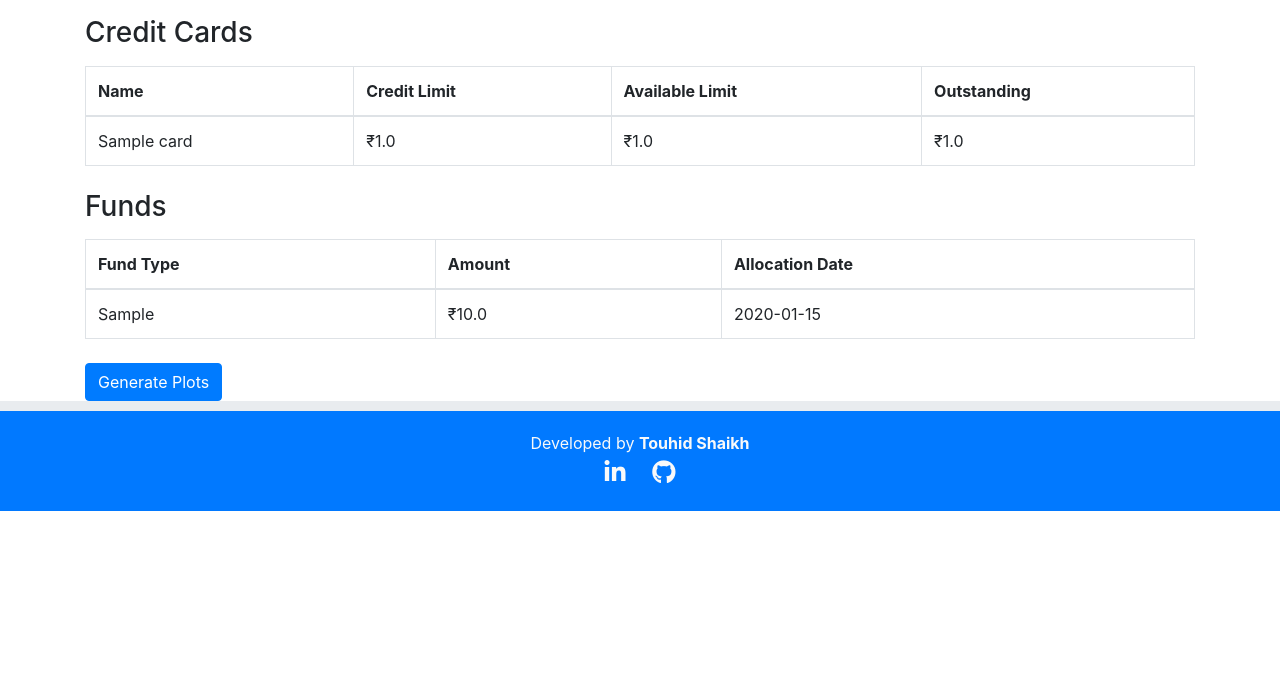
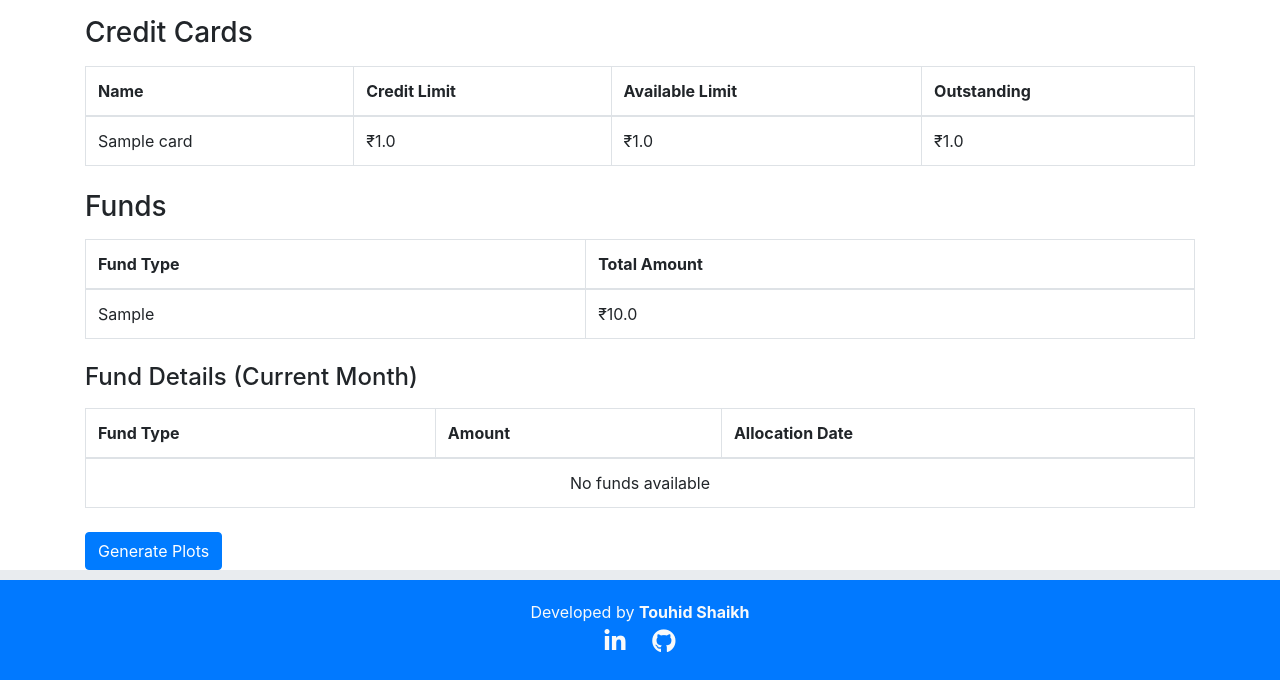
Before and after one commit to tauhidalam/expense-tracker-in1, a Flask app: page / in a window 1280 px wide. Shown: the part 428-1108 px from the top of the page. Before the commit the page ends 939 px from the top, so only its background shows below. Run offline with Flask 3, Linux system fonts and the light colour scheme; a user stored in the database is signed in; tables that the repository leaves empty hold one stand-in row (values such as "Sample post"); some libraries are stand-ins or nearby versions.

Commit message:
Enhance add funds & added delete options

```diff
--- a/app.py
+++ b/app.py
@@ -124,7 +124,7 @@ class ExpenseForm(FlaskForm):
     date = DateField('Date', format='%Y-%m-%d', default=datetime.today, validators=[DataRequired(),validate_current_month])
     description = StringField('Description', validators=[DataRequired(), Length(max=200)])
     amount = FloatField('Amount', validators=[DataRequired()])
-    category = SelectField('Category', choices=[('Home', 'Home'), ('Self', 'Self'), ('Debt', 'Debt'), ('Others', 'Others')])
+    category = SelectField('Category', choices=[('Home', 'Home'), ('Self', 'Self'), ('Debt given', 'Debt given'), ('Debt Repayment','Debt Repayment'),('Credit Card Repayment','Credit Card Repayment'),('Others', 'Others')])
     spend_source = SelectField('Spend Source', choices=[('Cash', 'Cash'), ('Online/UPI', 'Online/UPI'), ('Cashback', 'Cashback'), ('Credit Card', 'Credit Card'), ('Funds', 'Funds')])
     credit_card_name = SelectField('Credit Card Name', choices=[], validators=[Optional()])
     fund_id = SelectField('Fund', coerce=int, validators=[Optional()])
@@ -133,7 +133,7 @@ class ExpenseForm(FlaskForm):
 class IncomeForm(FlaskForm):
     date = DateField('Date', validators=[DataRequired(),validate_current_month])
     amount = FloatField('Amount', validators=[DataRequired()])
-    source = SelectField('Source of Income', choices=[('Salary', 'Salary'), ('Cashbacks', 'Cashbacks'), ('Others', 'Others')], validators=[DataRequired()])
+    source = SelectField('Source of Income', choices=[('Salary', 'Salary'), ('Cashbacks', 'Cashbacks'),('Rollovered amount','Rollovered amount'),('Debt repayed','Debt repayed'), ('Others', 'Others')], validators=[DataRequired()])
     submit = SubmitField('Add Income')
 
 class CreditCardForm(FlaskForm):
@@ -142,7 +142,7 @@ class CreditCardForm(FlaskForm):
     submit = SubmitField('Add Credit Card')
 
 class FundForm(FlaskForm):
-    allocation_date = DateField('Allocation Date', validators=[DataRequired(),validate_current_month])
+    allocation_date = DateField('Allocation Date', validators=[DataRequired()])
     amount = FloatField('Amount', validators=[DataRequired()])
     fund_type = SelectField('Fund Type', choices=[('Savings', 'Savings'), ('Emergency Fund', 'Emergency Fund'), ('Repairing Fund', 'Repairing Fund'), ('Others', 'Others')])
     submit = SubmitField('Add Fund')
@@ -271,12 +271,26 @@ def dashboard():
         and expense.spend_source in ['Cash', 'Online/UPI', 'Cashback']
     )
     # Calculate total funds for the current month
-    total_funds = sum(
-        fund.amount for fund in funds
-        if fund.allocation_date.month == current_month and fund.allocation_date.year == current_year
-    )
+    # Consolidate funds by type
+    current_month_funds = [fund for fund in funds if fund.allocation_date.month == current_month and fund.allocation_date.year == current_year]
 
-    # Calculate total available amount
+    # Consolidate fund amounts by fund type
+    consolidated_funds = {}
+    for fund in funds:
+        if fund.fund_type in consolidated_funds:
+            consolidated_funds[fund.fund_type] += fund.amount
+        else:
+            consolidated_funds[fund.fund_type] = fund.amount
+
+    # Calculate current month funds to calculate available amount for current month
+        consolidated_current_month_funds = {}
+    for fund in current_month_funds:
+        if fund.fund_type in consolidated_current_month_funds:
+            consolidated_current_month_funds[fund.fund_type] += fund.amount
+        else:
+            consolidated_current_month_funds[fund.fund_type] = fund.amount
+    # Calculate total available amount (excluding consolidated fund amounts)
+    total_funds = sum(consolidated_current_month_funds.values())
     total_available = total_income - total_expenses - total_funds
 
     # Determine the background color based on the balance
@@ -299,9 +313,10 @@ def dashboard():
         outstanding_color = 'green'
 
     # Render the dashboard without plots
-    return render_template('dashboard.html', expenses=recent_expenses, funds=funds, credit_cards=credit_cards,
+    return render_template('dashboard.html', expenses=recent_expenses, funds=current_month_funds, credit_cards=credit_cards,
                            total_available=total_available, balance_color=balance_color,
-                           total_outstanding=total_outstanding, outstanding_color=outstanding_color)
+                           total_outstanding=total_outstanding, outstanding_color=outstanding_color,consolidated_funds=consolidated_funds)
+
 
 @app.route('/generate_plots', methods=['POST'])
 @login_required
@@ -519,6 +534,8 @@ def add_income():
     # Fetch recent income entries for the current user
     recent_incomes = Income.query.filter_by(user_id=user_id).order_by(Income.date.desc()).limit(10).all()
     return render_template('add_income.html', form=form, recent_incomes=recent_incomes)
+
+
 @app.route('/add_credit_card', methods=['GET', 'POST'])
 @login_required
 def add_credit_card():
@@ -575,6 +592,7 @@ def add_credit_card():
 
     return render_template('add_credit_card.html', form=form, credit_cards=credit_cards, credit_card_expenses=credit_card_expenses)
 
+
 @app.route('/add_fund', methods=['GET', 'POST'])
 @login_required
 def add_fund():
@@ -600,28 +618,21 @@ def add_fund():
         if available_balance < amount:
             flash('Insufficient balance to add fund.', 'danger')
         else:
-            # Check if a fund of the same type already exists
-            existing_fund = Fund.query.filter_by(user_id=user_id, fund_type=fund_type).first()
-            if existing_fund:
-                # Update the existing fund's amount and allocation date
-                existing_fund.amount += amount
-                existing_fund.allocation_date = allocation_date
-            else:
-                # Create a new fund
-                fund = Fund(
-                    user_id=user_id,
-                    allocation_date=allocation_date,
-                    amount=amount,
-                    fund_type=fund_type
-                )
-                db.session.add(fund)
+            # Create a new fund entry for each addition
+            fund = Fund(
+                user_id=user_id,
+                allocation_date=allocation_date,
+                amount=amount,
+                fund_type=fund_type
+            )
+            db.session.add(fund)
 
             # Deduct the fund amount from the available balance
             available_balance -= amount
 
             # Commit the transaction
             db.session.commit()
-            flash('Fund added/updated successfully!', 'success')
+            flash('Fund added successfully!', 'success')
             return redirect(url_for('add_fund'))
 
     # Handle reset requests
@@ -634,6 +645,19 @@ def add_fund():
             db.session.commit()
             flash('Fund amount reset successfully!', 'success')
             return redirect(url_for('add_fund'))
+
+    # Handle delete requests
+    if request.method == 'POST' and 'delete_fund' in request.form:
+        fund_id = int(request.form['delete_fund'])
+        fund = Fund.query.get(fund_id)
+        if fund:
+            db.session.delete(fund)
+            db.session.commit()
+            flash('Fund deleted successfully!', 'success')
+            return redirect(url_for('add_fund'))
+
+    # Filter out funds with 0 amount for display
+    user_funds = [fund for fund in user_funds if fund.amount > 0]
 
     return render_template('add_fund.html', form=form, user_funds=user_funds)
 
--- a/templates/dashboard.html
+++ b/templates/dashboard.html
@@ -75,17 +75,45 @@
         <thead>
             <tr>
                 <th>Fund Type</th>
+                <th>Total Amount</th>
+            </tr>
+        </thead>
+        <tbody>
+            {% if consolidated_funds %}
+                {% for fund_type, amount in consolidated_funds.items() %}
+                    {% if amount > 0 %}
+                    <tr>
+                        <td>{{ fund_type }}</td>
+                        <td>₹{{ amount }}</td>
+                    </tr>
+                    {% endif %}
+                {% endfor %}
+            {% else %}
+                <tr>
+                    <td colspan="2" class="text-center">No funds available</td>
+                </tr>
+            {% endif %}
+        </tbody>
+    </table>
+
+    <h4 class="mt-4">Fund Details (Current Month)</h4>
+    <table class="table table-bordered mt-3">
+        <thead>
+            <tr>
+                <th>Fund Type</th>
                 <th>Amount</th>
                 <th>Allocation Date</th>
             </tr>
         </thead>
         <tbody>
             {% for fund in funds %}
+                {% if fund.amount > 0 %}
                 <tr>
                     <td>{{ fund.fund_type }}</td>
                     <td>₹{{ fund.amount }}</td>
                     <td>{{ fund.allocation_date.strftime('%Y-%m-%d') }}</td>
                 </tr>
+                {% endif %}
             {% else %}
                 <tr>
                     <td colspan="3" class="text-center">No funds available</td>
@@ -94,6 +122,7 @@
         </tbody>
     </table>
 
+
     <!-- Button to generate plots -->
     <div class="mt-4">
         <form action="{{ url_for('generate_plots') }}" method="post">
```
Also changed, not shown: templates/add_fund.html (+9 -3 lines). Lines whose indentation alone changed are shown as unchanged.
